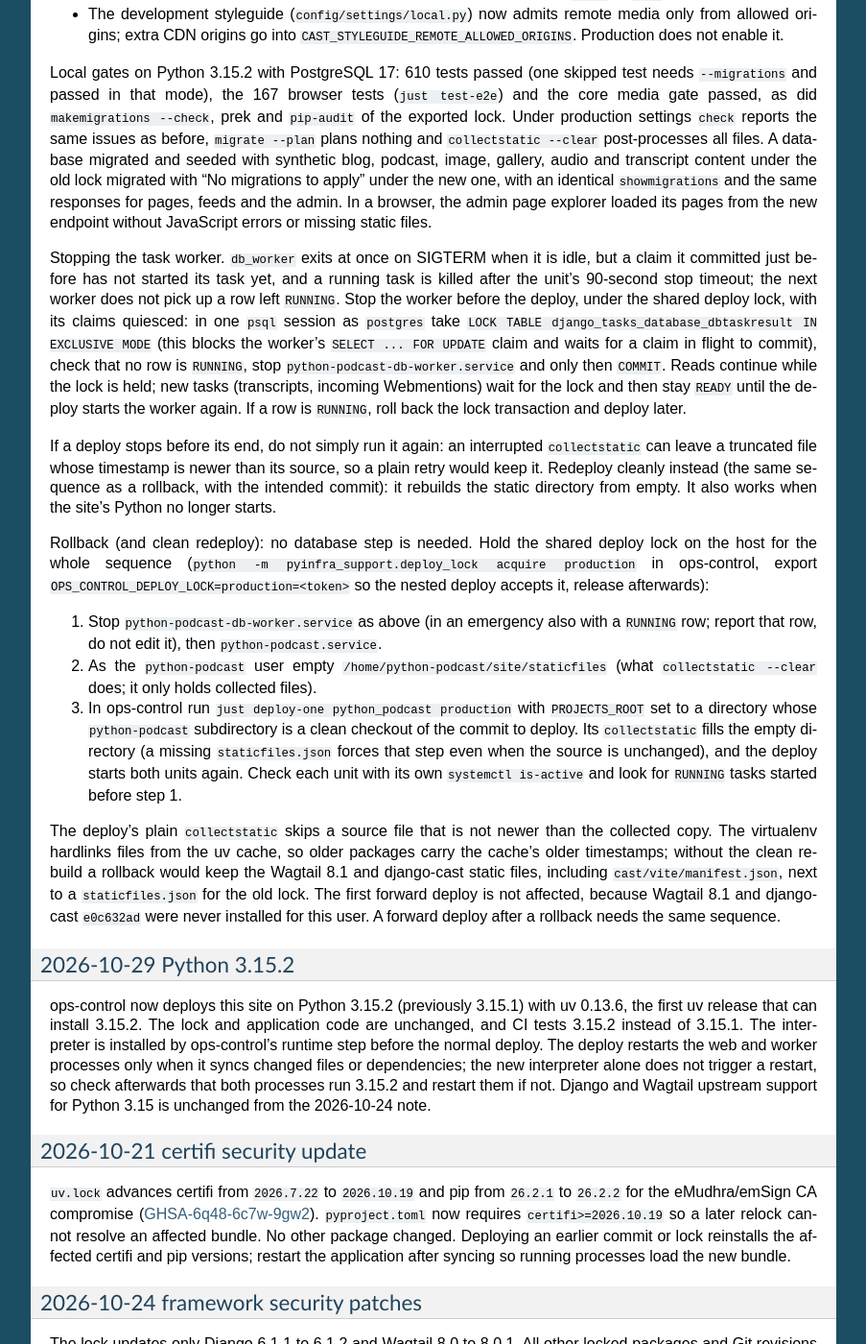
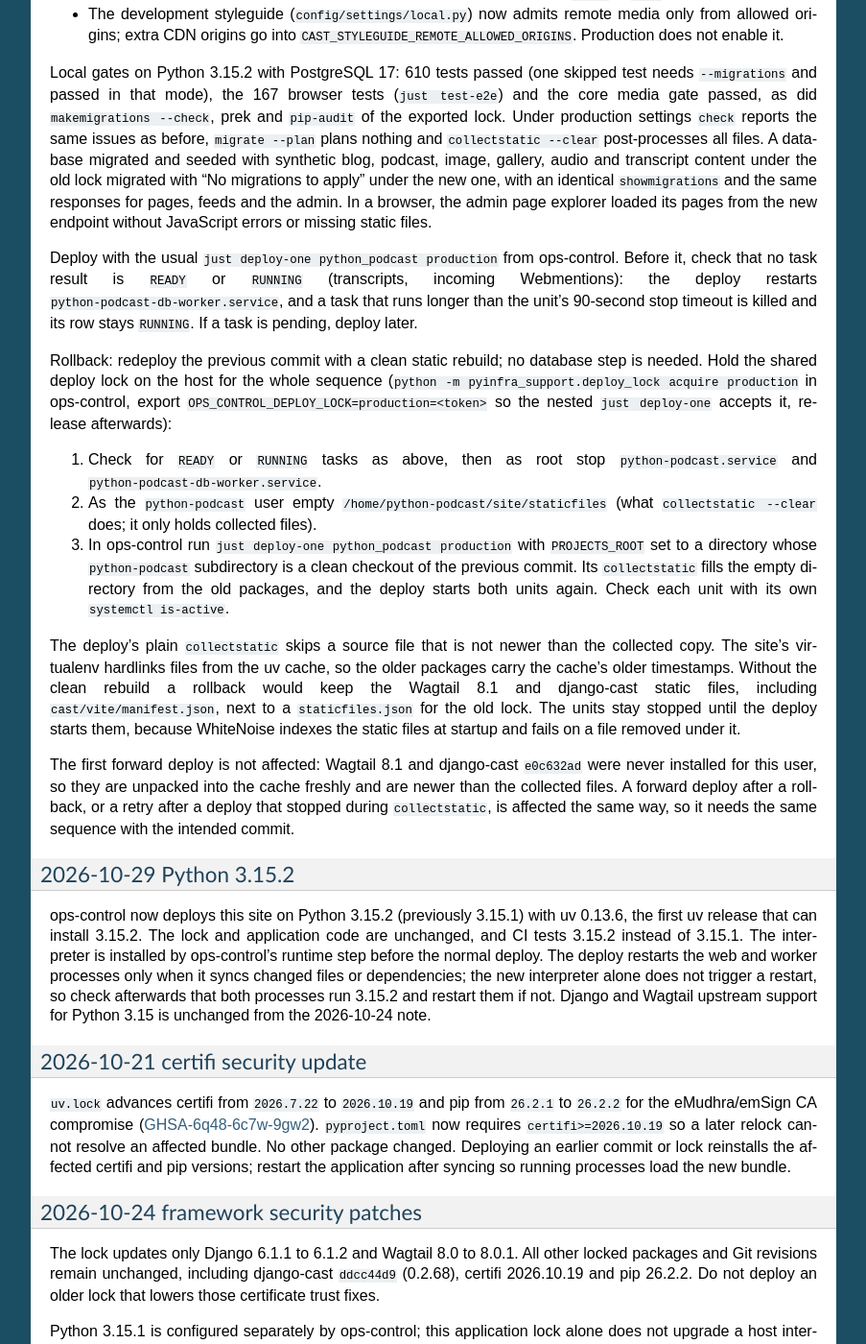
Before and after one commit to ephes/python-podcast, a Sphinx documentation site: the page built from docs/deploy.rst, in a window 1280 px wide and 1400 px high, scrolled down 2196 px. Shown: the whole window at 96% size, without its empty margins (198-1101 px from the left). Built offline with Sphinx 7.4.7, drawn with Linux system fonts in a browser that asks for light colours.

Commit message:
Deploy the Wagtail 8.1 upgrade the usual way after checking for pending tasks
Replace the hand-run worker quiesce procedure with a pending-task check
before the regular deploy, keep the clean static rebuild for rollbacks and
interrupted deploys, and fix a title underline that broke the docs build.

```diff
--- a/docs/deploy.rst
+++ b/docs/deploy.rst
@@ -142,53 +142,45 @@ responses for pages, feeds and the admin. In a browser, the admin page explorer
 loaded its pages from the new endpoint without JavaScript errors or missing
 static files.
 
-Stopping the task worker. ``db_worker`` exits at once on SIGTERM when it is
-idle, but a claim it committed just before has not started its task yet, and
-a running task is killed after the unit's 90-second stop timeout; the next
-worker does not pick up a row left ``RUNNING``. Stop the worker before the
-deploy, under the shared deploy lock, with its claims quiesced: in one
-``psql`` session as ``postgres`` take ``LOCK TABLE
-django_tasks_database_dbtaskresult IN EXCLUSIVE MODE`` (this blocks the
-worker's ``SELECT ... FOR UPDATE`` claim and waits for a claim in flight to
-commit), check that no row is ``RUNNING``, stop
-``python-podcast-db-worker.service`` and only then ``COMMIT``. Reads continue
-while the lock is held; new tasks (transcripts, incoming Webmentions) wait for
-the lock and then stay ``READY`` until the deploy starts the worker again. If a
-row is ``RUNNING``, roll back the lock transaction and deploy later.
+Deploy with the usual ``just deploy-one python_podcast production`` from
+ops-control. Before it, check that no task result is ``READY`` or ``RUNNING``
+(transcripts, incoming Webmentions): the deploy restarts
+``python-podcast-db-worker.service``, and a task that runs longer than the
+unit's 90-second stop timeout is killed and its row stays ``RUNNING``. If a
+task is pending, deploy later.
 
-If a deploy stops before its end, do not simply run it again: an interrupted
-``collectstatic`` can leave a truncated file whose timestamp is newer than its
-source, so a plain retry would keep it. Redeploy cleanly instead (the same
-sequence as a rollback, with the intended commit): it rebuilds the static
-directory from empty. It also works when the site's Python no longer starts.
+Rollback: redeploy the previous commit with a clean static rebuild; no
+database step is needed. Hold the shared deploy lock on the host for the whole
+sequence (``python -m pyinfra_support.deploy_lock acquire production`` in
+ops-control, export ``OPS_CONTROL_DEPLOY_LOCK=production=<token>`` so the
+nested ``just deploy-one`` accepts it, release afterwards):
 
-Rollback (and clean redeploy): no database step is needed. Hold the shared
-deploy lock on the host for the whole sequence (``python -m
-pyinfra_support.deploy_lock acquire production`` in ops-control, export
-``OPS_CONTROL_DEPLOY_LOCK=production=<token>`` so the nested deploy accepts it,
-release afterwards):
-
-1. Stop ``python-podcast-db-worker.service`` as above (in an emergency also
-   with a ``RUNNING`` row; report that row, do not edit it), then
-   ``python-podcast.service``.
-2. As the ``python-podcast`` user empty ``/home/python-podcast/site/staticfiles``
-   (what ``collectstatic --clear`` does; it only holds collected files).
+1. Check for ``READY`` or ``RUNNING`` tasks as above, then as root stop
+   ``python-podcast.service`` and ``python-podcast-db-worker.service``.
+2. As the ``python-podcast`` user empty
+   ``/home/python-podcast/site/staticfiles`` (what ``collectstatic --clear``
+   does; it only holds collected files).
 3. In ops-control run ``just deploy-one python_podcast production`` with
-   ``PROJECTS_ROOT`` set to a directory whose ``python-podcast`` subdirectory is
-   a clean checkout of the commit to deploy. Its ``collectstatic`` fills the
-   empty directory (a missing ``staticfiles.json`` forces that step even when
-   the source is unchanged), and the deploy starts both units again. Check each
-   unit with its own ``systemctl is-active`` and look for ``RUNNING`` tasks
-   started before step 1.
+   ``PROJECTS_ROOT`` set to a directory whose ``python-podcast`` subdirectory
+   is a clean checkout of the previous commit. Its ``collectstatic`` fills the
+   empty directory from the old packages, and the deploy starts both units
+   again. Check each unit with its own ``systemctl is-active``.
 
 The deploy's plain ``collectstatic`` skips a source file that is not newer
-than the collected copy. The virtualenv hardlinks files from the uv cache, so
-older packages carry the cache's older timestamps; without the clean rebuild a
-rollback would keep the Wagtail 8.1 and django-cast static files, including
-``cast/vite/manifest.json``, next to a ``staticfiles.json`` for the old lock.
-The first forward deploy is not affected, because Wagtail 8.1 and django-cast
-``e0c632ad`` were never installed for this user. A forward deploy after a
-rollback needs the same sequence.
+than the collected copy. The site's virtualenv hardlinks files from the uv
+cache, so the older packages carry the cache's older timestamps. Without the
+clean rebuild a rollback would keep the Wagtail 8.1 and django-cast static
+files, including ``cast/vite/manifest.json``, next to a ``staticfiles.json``
+for the old lock. The units stay stopped until the deploy starts them, because
+WhiteNoise indexes the static files at startup and fails on a file removed
+under it.
+
+The first forward deploy is not affected: Wagtail 8.1 and django-cast
+``e0c632ad`` were never installed for this user, so they are unpacked into
+the cache freshly and are newer than the collected files. A forward deploy
+after a rollback, or a retry after a deploy that stopped during
+``collectstatic``, is affected the same way, so it needs the same sequence
+with the intended commit.
 
 2026-10-29 Python 3.15.2
 ~~~~~~~~~~~~~~~~~~~~~~~~
--- a/docs/install.rst
+++ b/docs/install.rst
@@ -124,7 +124,7 @@ honcho stops the run before any remote backup is produced or downloaded.
 Downloaded dumps are retained when the local restore fails.
 
 Transfer admission and recovery
-~~~~~~~~~~~~~~~~~~~~~~~~~~~~~~
+~~~~~~~~~~~~~~~~~~~~~~~~~~~~~~~
 
 The legacy helper uses Paramiko from the locked development dependencies and
 requires a POSIX main thread without an already active real-time alarm. It uses
```
